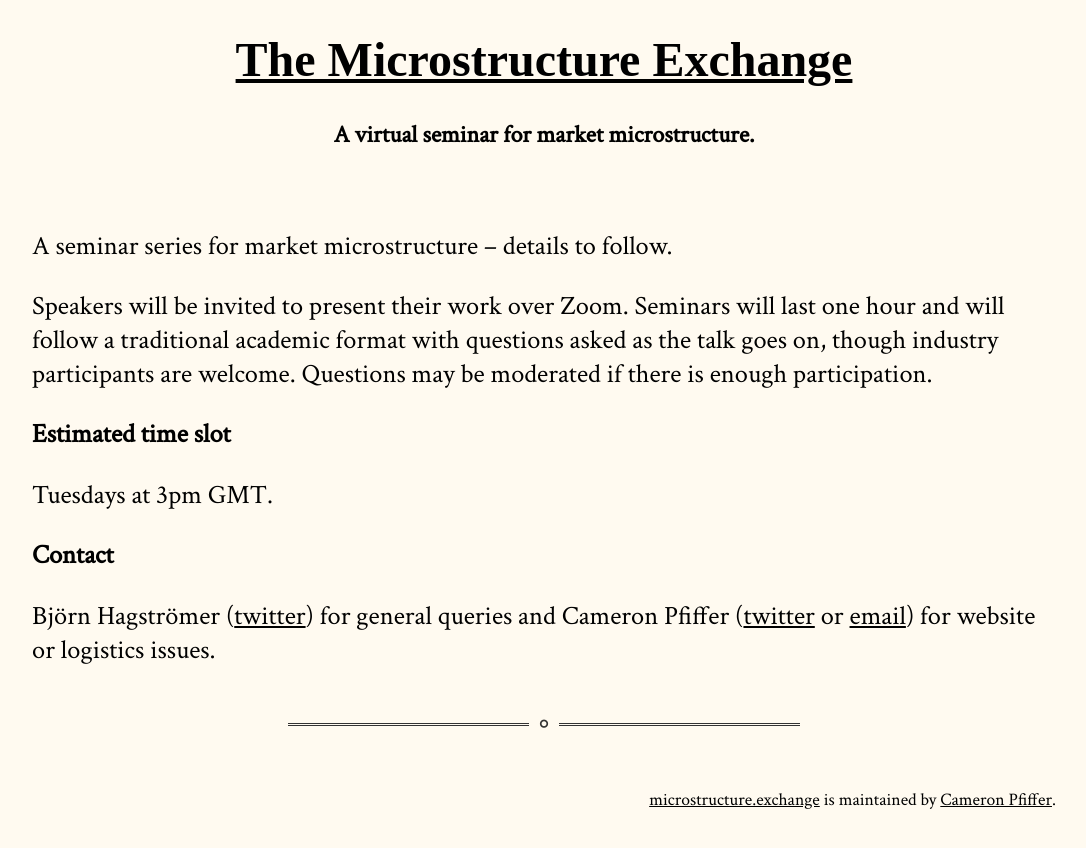
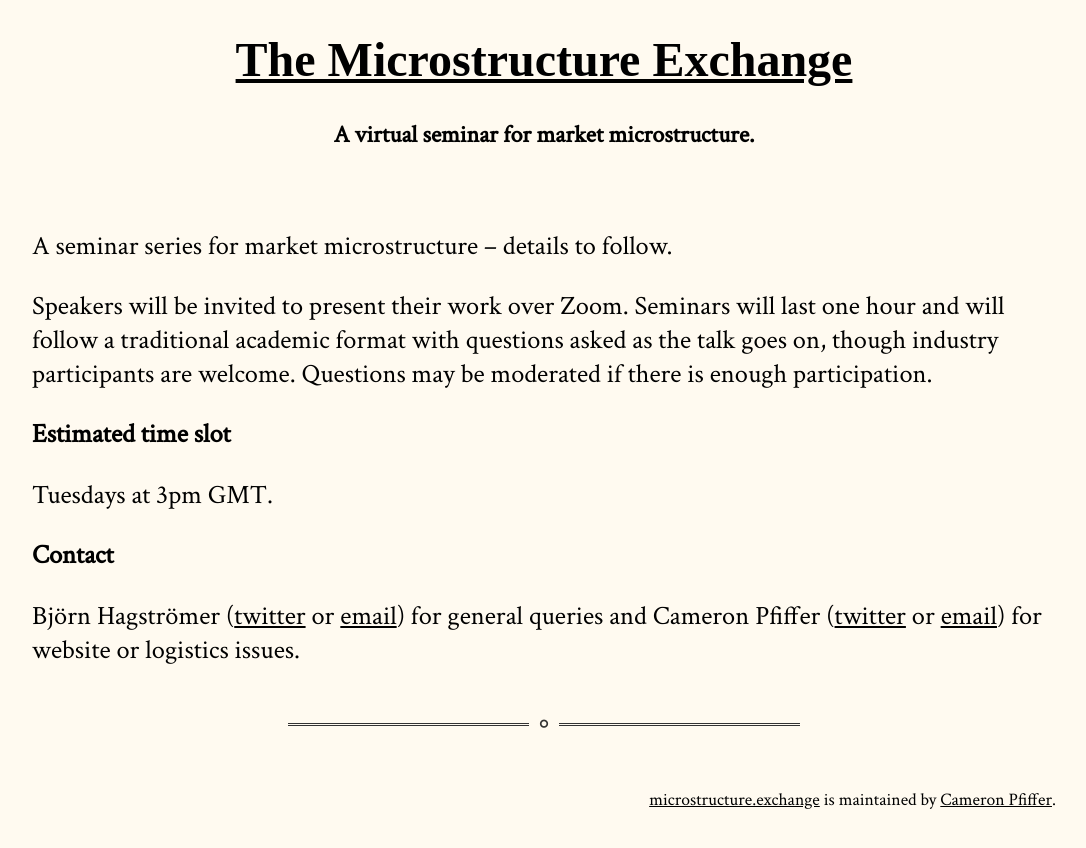
Before and after one commit to cpfiffer/microstructure.exchange, a Jekyll site: the page built from index.md, in a window 1280 px wide. Shown: the top 848 px of the page, without its empty margins (96-1182 px from the left). Built offline with Jekyll 4.4.1, drawn with Linux system fonts in a browser that asks for light colours; some web fonts are replaced.

Commit message:
Update index.md

```diff
--- a/index.md
+++ b/index.md
@@ -13,4 +13,4 @@ Tuesdays at 3pm GMT.
 
 ## Contact
 
-Björn Hagströmer ([twitter](https://twitter.com/bjornhagstromer)) for general queries and Cameron Pfiffer ([twitter](*https://twitter.com/cameron_pfiffer) or [email](mailto:cpfiffer@uoregon.edu)) for website or logistics issues.
+Björn Hagströmer ([twitter](https://twitter.com/bjornhagstromer) or [email](mailto:bjh@sbs.su.se)) for general queries and Cameron Pfiffer ([twitter](https://twitter.com/cameron_pfiffer) or [email](mailto:cpfiffer@uoregon.edu)) for website or logistics issues.
```
